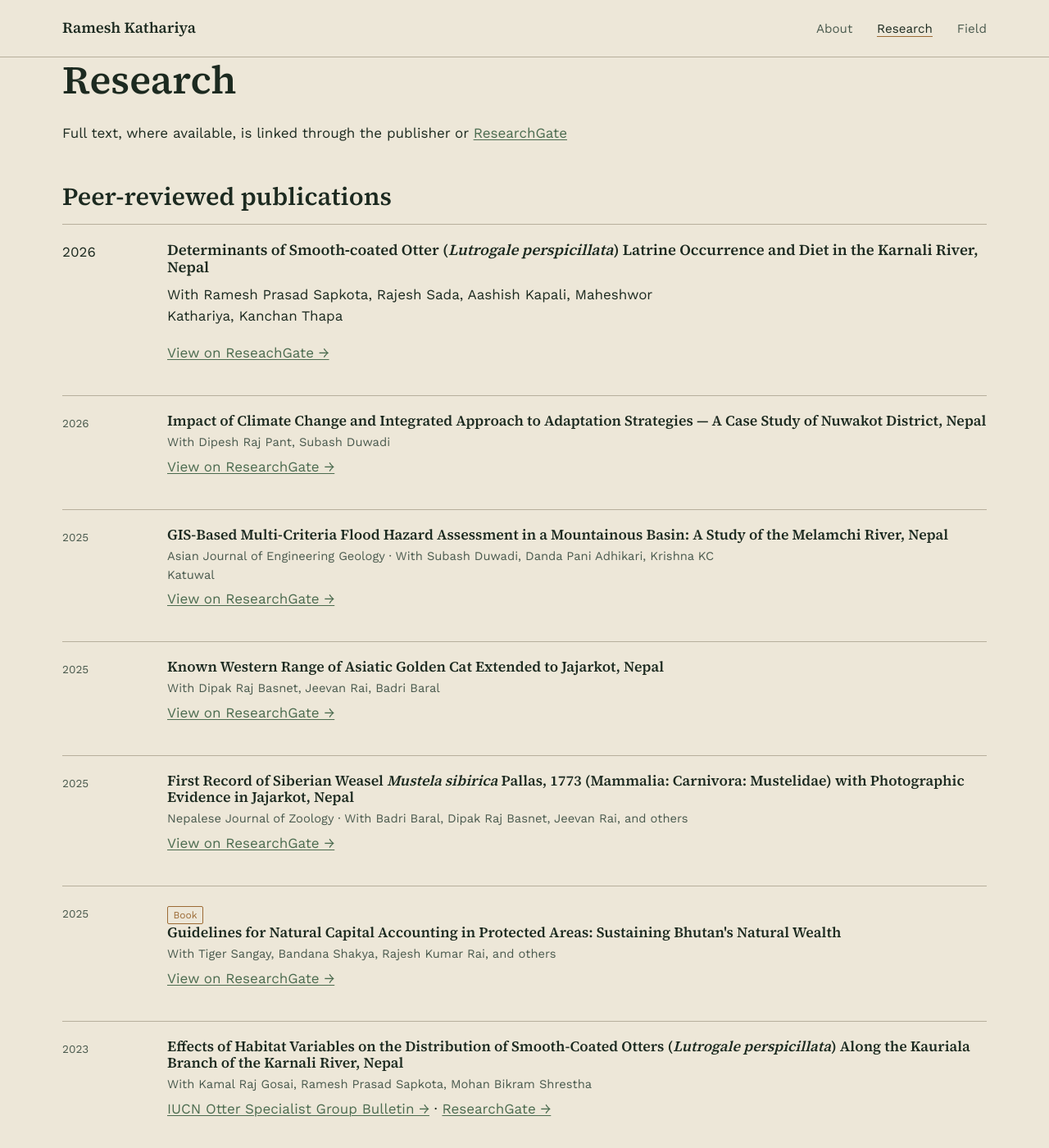
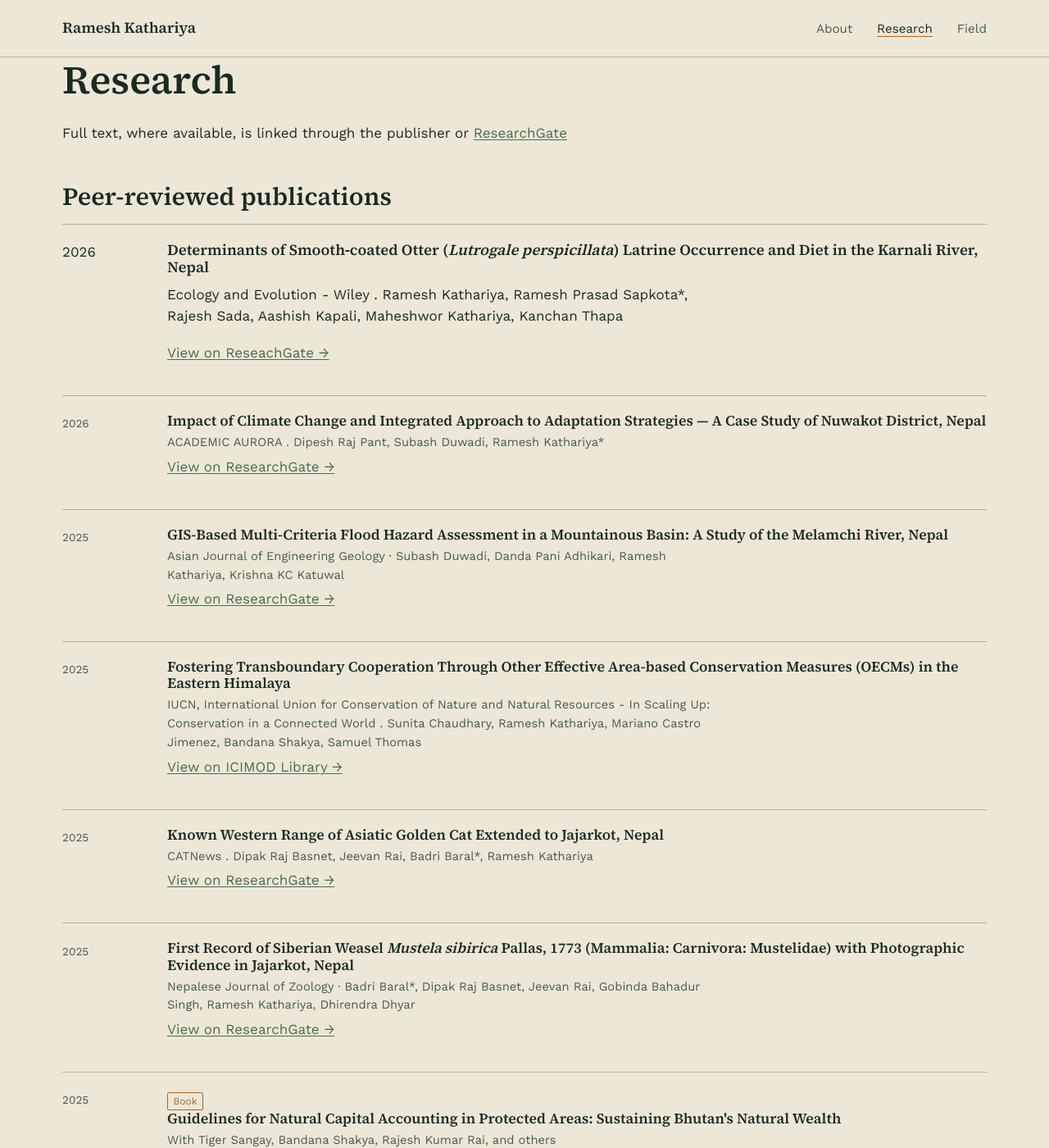
Before and after one commit to ramesh-kathariya/ramesh-kathariya.github.io, a Jekyll site: the page built from research.md, in a window 1280 px wide and 1400 px high. Shown: the whole window at 82% size. Built offline with Jekyll 4.4.1, drawn with Linux system fonts in a browser that asks for light colours.

Commit message:
Update publication metadata and add new entries

```diff
--- a/research.md
+++ b/research.md
@@ -17,7 +17,7 @@ description: Peer-reviewed publications and ongoing manuscripts by Ramesh Kathar
     <div class="pub_date">2026</div>
     <div>
       <h3 class="pub_title">Determinants of Smooth‐coated Otter (<em>Lutrogale perspicillata</em>) Latrine Occurrence and Diet in the Karnali River, Nepal</h3>
-      <p class="pub_meta">With Ramesh Prasad Sapkota, Rajesh Sada, Aashish Kapali, Maheshwor Kathariya, Kanchan Thapa</p>
+      <p class="pub_meta">Ecology and Evolution - Wiley . Ramesh Kathariya, Ramesh Prasad Sapkota*, Rajesh Sada, Aashish Kapali, Maheshwor Kathariya, Kanchan Thapa</p>
       <p><a href="https://www.researchgate.net/publication/414829039_Determinants_of_Smooth-coated_Otter_Lutrogale_perspicillata_Latrine_Occurrence_and_Diet_in_the_Karnali_River_Nepal">View on ReseachGate →</a></p>
     </div>
   </li>
@@ -26,7 +26,7 @@ description: Peer-reviewed publications and ongoing manuscripts by Ramesh Kathar
     <div class="pub__date">2026</div>
     <div>
       <h3 class="pub__title">Impact of Climate Change and Integrated Approach to Adaptation Strategies — A Case Study of Nuwakot District, Nepal</h3>
-      <p class="pub__meta">With Dipesh Raj Pant, Subash Duwadi</p>
+      <p class="pub__meta">ACADEMIC AURORA . Dipesh Raj Pant, Subash Duwadi, Ramesh Kathariya*</p>
       <p><a href="https://www.researchgate.net/publication/413431312_Impact_of_Climate_Change_and_Integrated_Approach_to_Adaptation_Strategies_-_A_Case_Study_of_Nuwakot_District_Nepal">View on ResearchGate →</a></p>
     </div>
   </li>
@@ -35,16 +35,23 @@ description: Peer-reviewed publications and ongoing manuscripts by Ramesh Kathar
     <div class="pub__date">2025</div>
     <div>
       <h3 class="pub__title">GIS-Based Multi-Criteria Flood Hazard Assessment in a Mountainous Basin: A Study of the Melamchi River, Nepal</h3>
-      <p class="pub__meta">Asian Journal of Engineering Geology · With Subash Duwadi, Danda Pani Adhikari, Krishna KC Katuwal</p>
+      <p class="pub__meta">Asian Journal of Engineering Geology · Subash Duwadi, Danda Pani Adhikari, Ramesh Kathariya, Krishna KC Katuwal</p>
       <p><a href="https://www.researchgate.net/publication/401857705_GIS-Based_Multi-Criteria_Flood_Hazard_Assessment_in_a_Mountainous_Basin_A_Study_of_the_Melamchi_River_Nepal">View on ResearchGate →</a></p>
     </div>
   </li>
-
+  <li class="pub">
+    <div class="pub__date">2025</div>
+    <div>
+      <h3 class="pub__title">Fostering Transboundary Cooperation Through Other Effective Area-based Conservation Measures (OECMs) in the Eastern Himalaya</h3>
+      <p class="pub__meta">IUCN, International Union for Conservation of Nature and Natural Resources - In Scaling Up: Conservation in a Connected World . Sunita Chaudhary, Ramesh Kathariya, Mariano Castro Jimenez, Bandana Shakya, Samuel Thomas</p>
+      <p><a href="https://lib.icimod.org/records/n42qz-nda91">View on ICIMOD Library →</a></p>
+    </div>
+  </li>
   <li class="pub">
     <div class="pub__date">2025</div>
     <div>
       <h3 class="pub__title">Known Western Range of Asiatic Golden Cat Extended to Jajarkot, Nepal</h3>
-      <p class="pub__meta">With Dipak Raj Basnet, Jeevan Rai, Badri Baral</p>
+      <p class="pub__meta">CATNews . Dipak Raj Basnet, Jeevan Rai, Badri Baral*, Ramesh Kathariya</p>
       <p><a href="https://www.researchgate.net/publication/395129322_Known_western_range_of_Asiatic_golden_cat_extended_to_Jajarkot_Nepal">View on ResearchGate →</a></p>
     </div>
   </li>
@@ -53,7 +60,7 @@ description: Peer-reviewed publications and ongoing manuscripts by Ramesh Kathar
     <div class="pub__date">2025</div>
     <div>
       <h3 class="pub__title">First Record of Siberian Weasel <em>Mustela sibirica</em> Pallas, 1773 (Mammalia: Carnivora: Mustelidae) with Photographic Evidence in Jajarkot, Nepal</h3>
-      <p class="pub__meta">Nepalese Journal of Zoology · With Badri Baral, Dipak Raj Basnet, Jeevan Rai, and others</p>
+      <p class="pub__meta">Nepalese Journal of Zoology · Badri Baral*, Dipak Raj Basnet, Jeevan Rai, Gobinda Bahadur Singh, Ramesh Kathariya, Dhirendra Dhyar</p>
       <p><a href="https://www.researchgate.net/publication/393666417_First_record_of_Siberian_weasel_Mustela_sibirica_Pallas_1773_Mammalia_Carnivora_Mustelidae_with_photographic_evidence_in_Jajarkot_Nepal">View on ResearchGate →</a></p>
     </div>
   </li>
```
